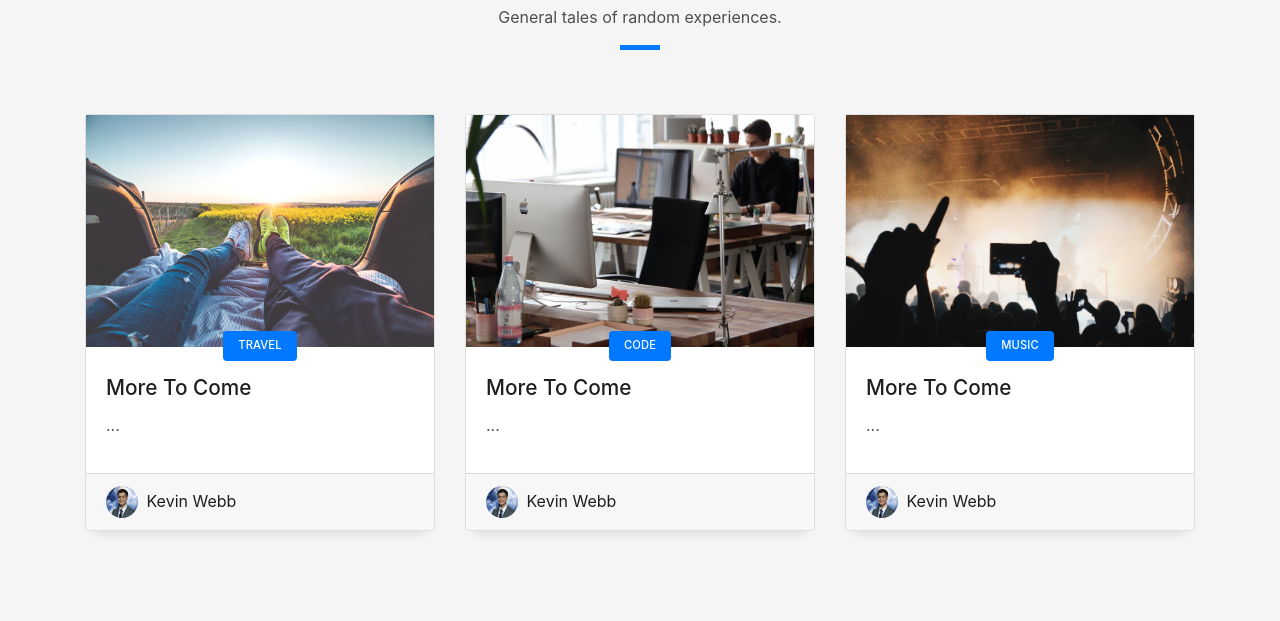
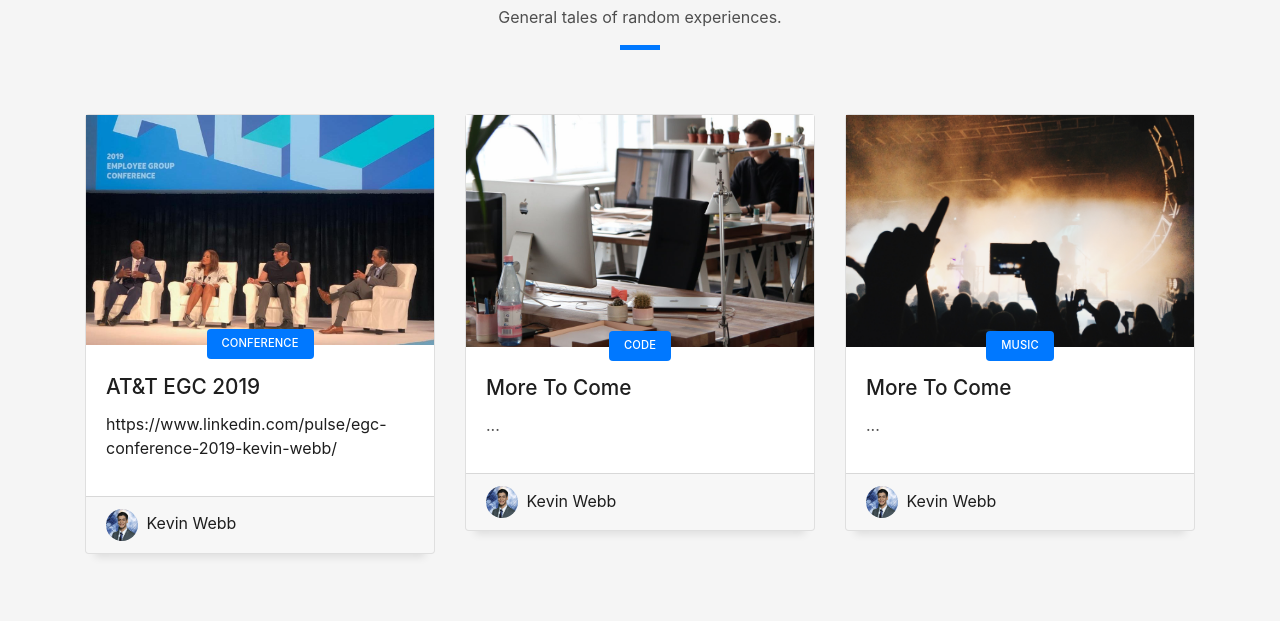
Before and after one commit to kevinlwebb/kevinlwebb.github.io, a plain HTML site: page index.html in a window 1280 px wide. Shown: the part 2666-3287 px from the top of the page. Drawn offline with Linux system fonts and the light colour scheme; files whose address does not match are found by name.

Commit message:
Added EGC blog post

```diff
--- a/index.html
+++ b/index.html
@@ -341,18 +341,18 @@
           <div class="card card-blog">
             <div class="card-img">
               <!--<a href="blog-single.html"><img src="img/post-1.jpg" alt="" class="img-fluid"></a>-->
-              <a href=""><img src="img/post-1.jpg" alt="" class="img-fluid"></a>
+              <a href="https://www.linkedin.com/pulse/egc-conference-2019-kevin-webb/" target="_blank"><img src="img/egc.jpeg" alt="" class="img-fluid"></a>
             </div>
             <div class="card-body">
               <div class="card-category-box">
                 <div class="card-category">
-                  <h6 class="category">Travel</h6>
+                  <h6 class="category">Conference</h6>
                 </div>
               </div>
               <!--<h3 class="card-title"><a href="blog-single.html">More To Come</a></h3>-->
-              <h3 class="card-title"><a href="">More To Come</a></h3>
+              <h3 class="card-title"><a href="https://www.linkedin.com/pulse/egc-conference-2019-kevin-webb/" target="_blank">AT&T EGC 2019</a></h3>
               <p class="card-description">
-                ...
+                <a href="https://www.linkedin.com/pulse/egc-conference-2019-kevin-webb/" target="_blank">https://www.linkedin.com/pulse/egc-conference-2019-kevin-webb/</a>
               </p>
             </div>
             <div class="card-footer">
@@ -370,7 +370,7 @@
           <div class="card card-blog">
             <div class="card-img">
               <!--<a href="blog-single.html"><img src="img/post-3.jpg" alt="" class="img-fluid"></a>-->
-              <a href=""><img src="img/post-3.jpg" alt="" class="img-fluid"></a>
+              <a href="" target="_blank"><img src="img/post-3.jpg" alt="" class="img-fluid"></a>
             </div>
             <div class="card-body">
               <div class="card-category-box">
```
Also changed, not shown: img/egc.jpeg (added), 2 other files.
